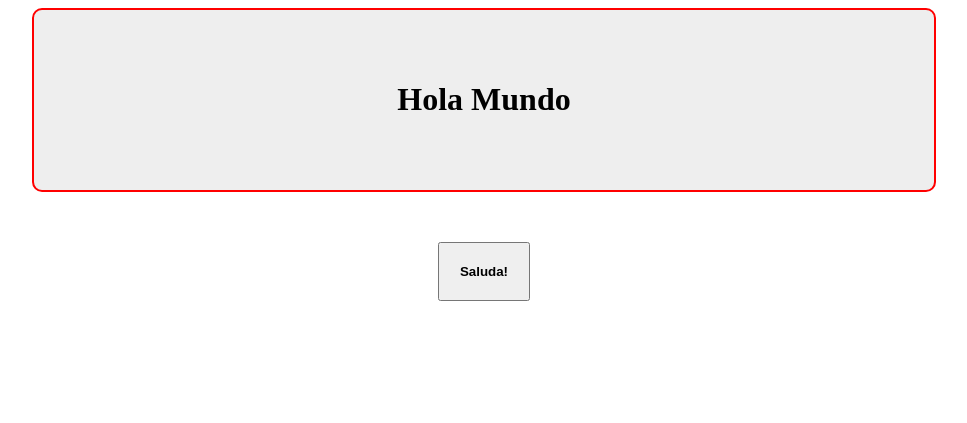
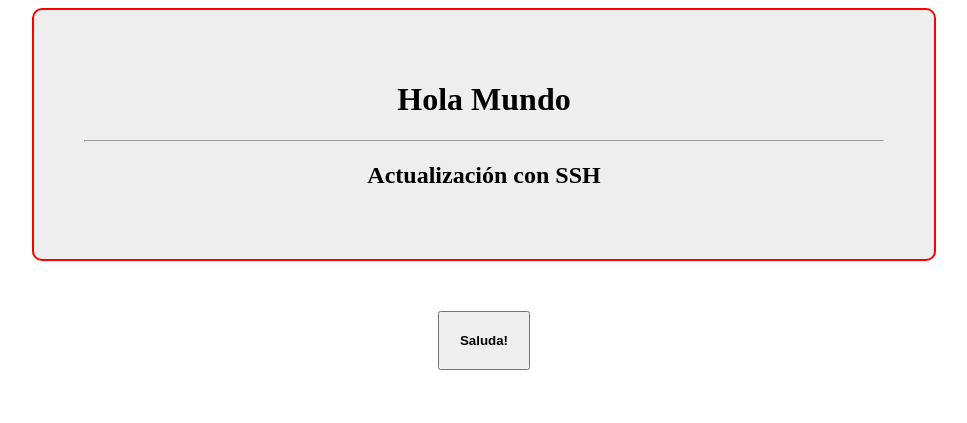
Before and after one commit to Jessi-MHernandez/MiProyectoGit, a plain HTML site: page index.html in a window 1280 px wide. Shown: the whole page, without its empty margins (156-1123 px from the left). Drawn offline with Linux system fonts and the light colour scheme.

Commit message:
Cambios a GitHub con SSH

```diff
--- a/index.html
+++ b/index.html
@@ -10,6 +10,8 @@
 <body>
     <header>
         <h1> Hola Mundo </h1>
+        <hr>
+        <h2>Actualización con SSH</h2>
     </header>
         <div>
             <button onclick="hola()">Saluda!</button>
```
